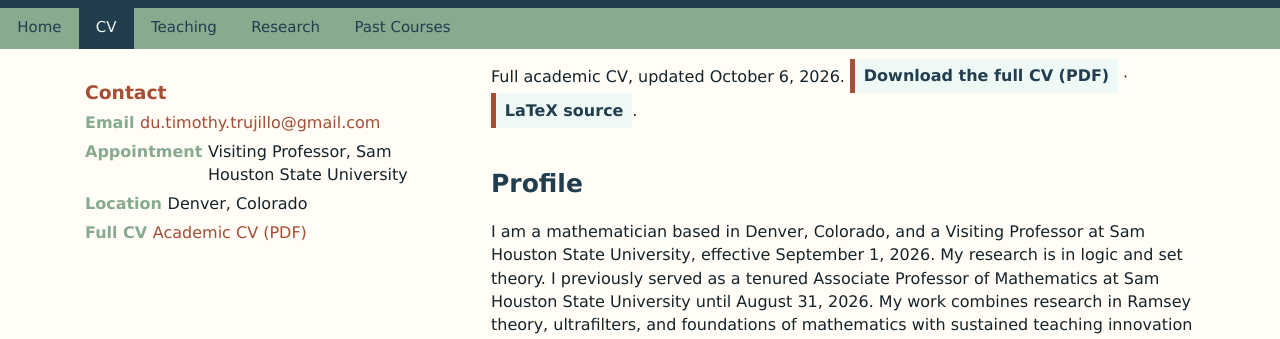
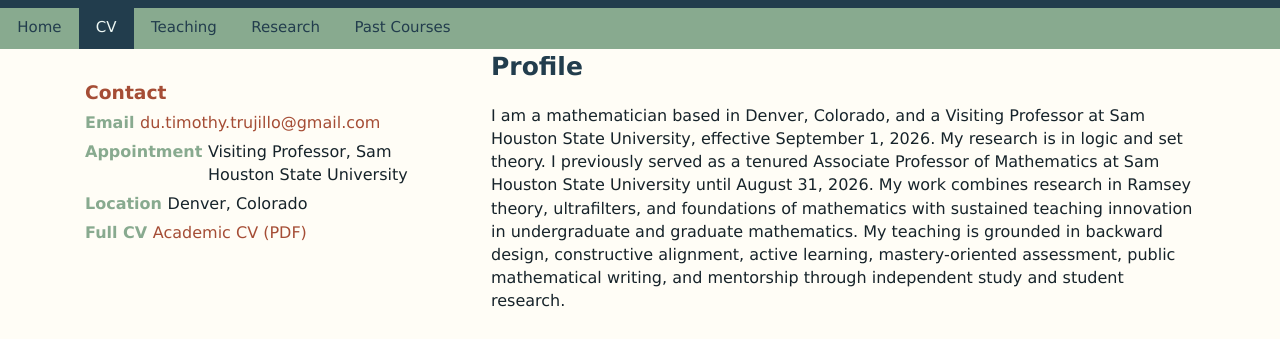
Before and after one commit to Trujillo1234/Trujillo1234.github.io, a plain HTML site: page cv.html in a window 1280 px wide. Shown: the part 42-381 px from the top of the page. Drawn offline with Linux system fonts and the light colour scheme.

Commit message:
Refine full CV typography and simplify webpage downloads

```diff
--- a/cv.html
+++ b/cv.html
@@ -40,7 +40,6 @@
       </aside>
 
       <section class="content cv">
-        <p class="document-link">Full academic CV, updated October 6, 2026. <a href="assets/docs/timothy-trujillo-full-cv.pdf">Download the full CV (PDF)</a> · <a href="assets/docs/timothy-trujillo-full-cv.tex">LaTeX source</a>.</p>
         <h2>Profile</h2>
         <p>
           I am a mathematician based in Denver, Colorado, and a Visiting Professor at Sam Houston State University, effective September 1, 2026. My research is in logic and set theory. I previously served as a tenured
```
Also changed, not shown: 2 other files.
